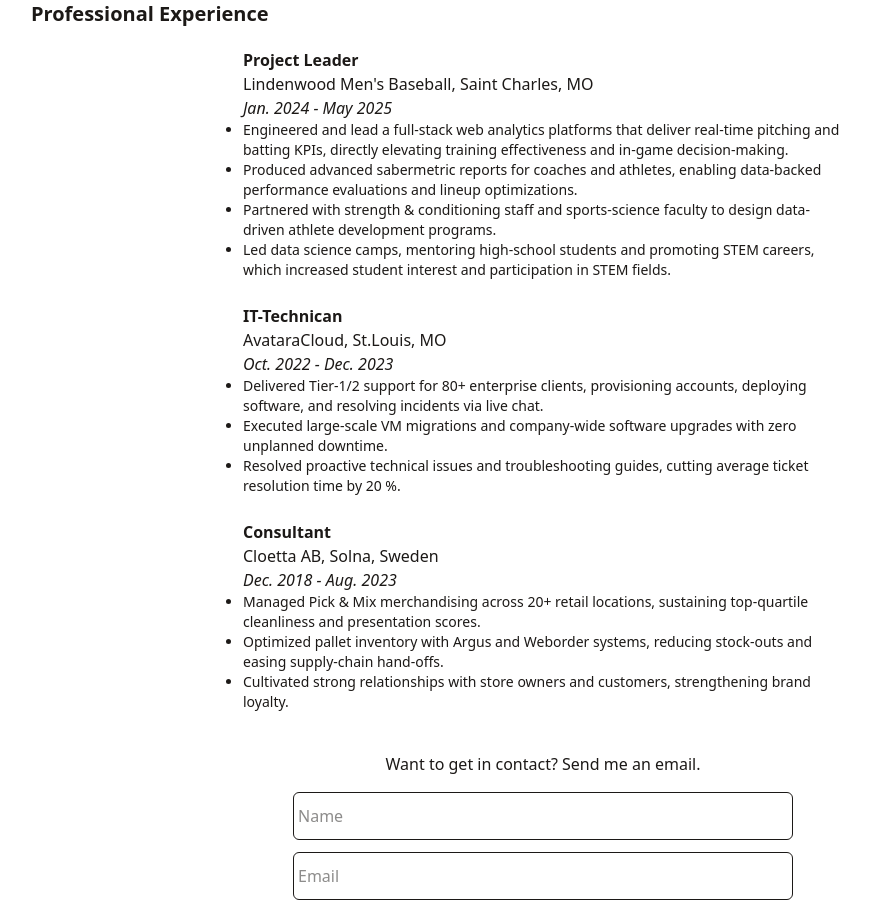
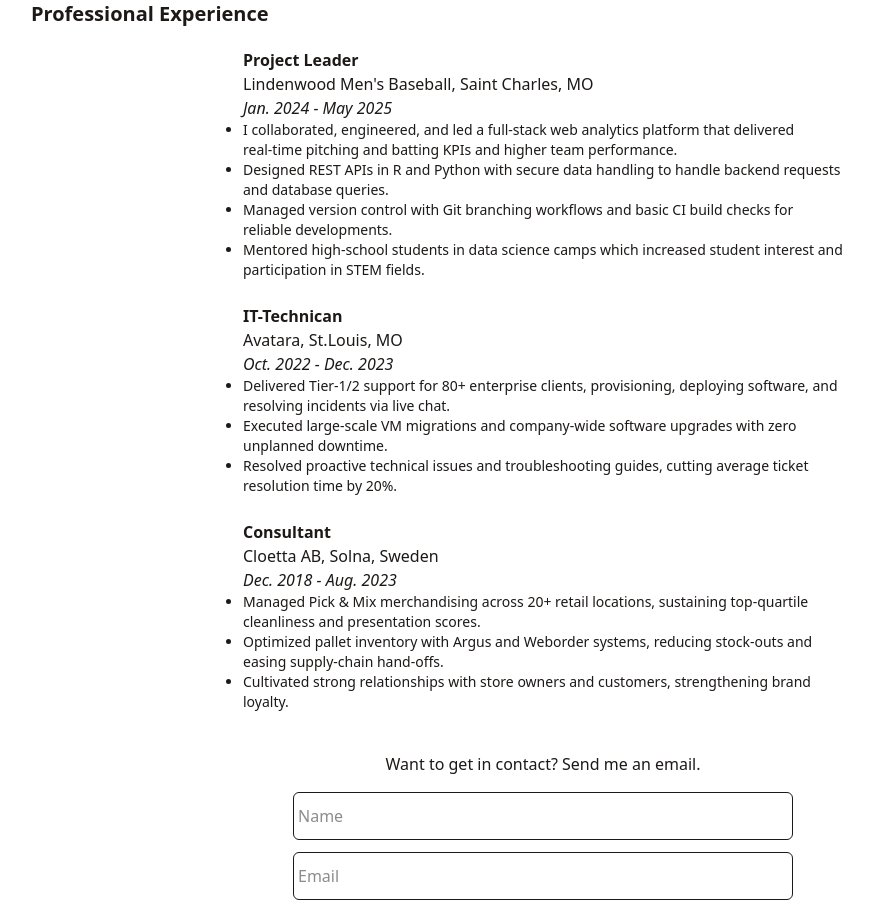
Before and after one commit to ErkanPerkan25/minimal-portfolio, a React (Vite) app: page / in a window 1280 px wide. Shown: the part 1520-2430 px from the top of the page, without its empty margins (97-970 px from the left). Built offline with nearby package versions, Linux system fonts and the light colour scheme.

Commit message:
Added information

```diff
--- a/src/data/experience.js
+++ b/src/data/experience.js
@@ -3,22 +3,21 @@
         title:"Project Leader",
         company:"Lindenwood Men's Baseball",
         desc: [
-            ` Engineered and lead a full-stack web analytics platforms that deliver real-time pitching and
-            batting KPIs, directly elevating training effectiveness and in-game decision-making.`,
-            `Produced advanced sabermetric reports for coaches and athletes, enabling data-backed performance evaluations and lineup optimizations.`,
-            `Partnered with strength & conditioning staff and sports-science faculty to design data-driven athlete development programs.`,
-            `Led data science camps, mentoring high-school students and promoting STEM careers, which increased student interest and participation in STEM fields.`
+            `I collaborated, engineered, and led a full‑stack web analytics platform that delivered real‑time pitching and batting KPIs and higher team performance.`,
+            `Designed REST APIs in R and Python with secure data handling to handle backend requests and database queries.`,
+            `Managed version control with Git branching workflows and basic CI build checks for reliable developments.`,
+            `Mentored high-school students in data science camps which increased student interest and participation in STEM fields.`
         ],
         location: "Saint Charles, MO",
         time: "Jan. 2024 - May 2025",
     },
     {
         title:"IT-Technican",
-        company:"AvataraCloud",
+        company:"Avatara",
         desc:[
-            `Delivered Tier-1/2 support for 80+ enterprise clients, provisioning accounts, deploying software, and resolving incidents via live chat.`,
+            `Delivered Tier‑1/2 support for 80+ enterprise clients, provisioning, deploying software, and resolving incidents via live chat.`,
             `Executed large-scale VM migrations and company-wide software upgrades with zero unplanned downtime.`,
-            `Resolved proactive technical issues and troubleshooting guides, cutting average ticket resolution time by 20 %.`
+            `Resolved proactive technical issues and troubleshooting guides, cutting average ticket resolution time by 20%.`
         ],
         location: "St.Louis, MO",
         time: "Oct. 2022 - Dec. 2023",
```
